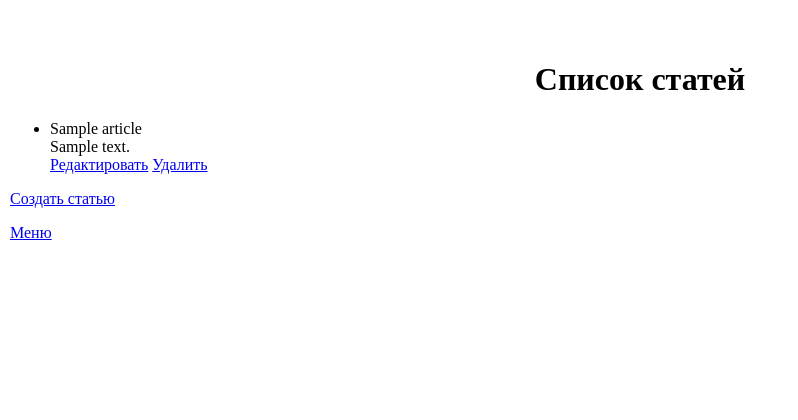
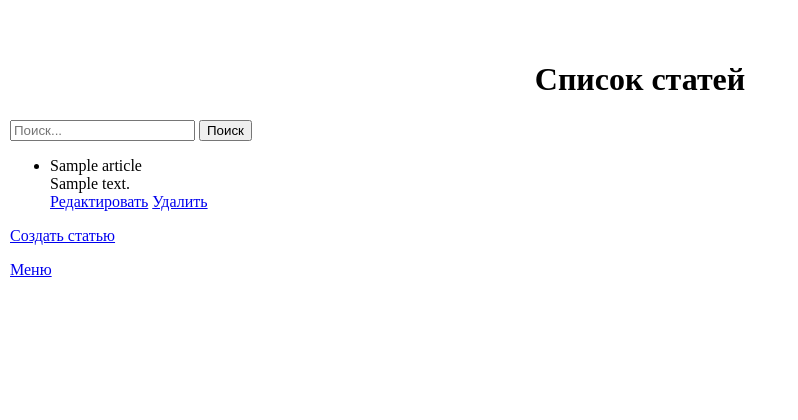
Before and after one commit to SofiaPon/web-programming-labs-2, a Flask app: page /lab8/articles/ in a window 1280 px wide. Shown: the part 58-478 px from the top of the page, without its empty margins (0-798 px from the left). Run offline with Flask 3, Linux system fonts and the light colour scheme; a user stored in the database is signed in; tables that the repository leaves empty hold one stand-in row (values such as "Sample post"); some libraries are stand-ins or nearby versions.

Commit message:
Дополнительное задание

```diff
--- a/templates/lab8/articles.html
+++ b/templates/lab8/articles.html
@@ -42,26 +42,43 @@
             color: black;
             margin-right: 5px;
          }
+
+         .search-form {
+             margin-bottom: 20px;
+         }
+        .search-input {
+             padding: 8px;
+             border: 1px solid #ddd;
+             border-radius: 4px;
+        }
     </style>
 {% endblock %}
 {% block main %}
     <div class="container">
         <h1>Список статей</h1>
+        <form method="post" class="search-form">
+            <input type="text" name="search" class="search-input" placeholder="Поиск..." value="{{ search_query }}">
+             <button type="submit" class="button-link">Поиск</button>
+        </form>
         <ul class="article-list">
             {% for article in articles %}
                 <li class="article-item">
                     <div class="article-title">{{ article.title }}</div>
                     <div class="article-text">{{ article.article_text }}</div>
                     <div class="article-actions">
+                        {% if current_user.is_authenticated and article.login_id == current_user.id %}
                         <a href="/lab8/articles/edit/{{ article.id }}" class="button-link">Редактировать</a>
-                        <a href="/lab8/articles/delete/{{ article.id }}" class="button-link delete-button" onclick="return confirmDelete()">Удалить</a>
+                         <a href="/lab8/articles/delete/{{ article.id }}" class="button-link delete-button" onclick="return confirmDelete()">Удалить</a>
+                        {% endif %}
                     </div>
                 </li>
             {% else %}
                 <li>Статей пока нет.</li>
             {% endfor %}
         </ul>
-        <a href="/lab8/create" class="button-link">Создать статью</a>
+          {% if current_user.is_authenticated %}
+         <a href="/lab8/create" class="button-link">Создать статью</a>
+          {% endif %}
     </div>
     <script>
         function confirmDelete() {
```
